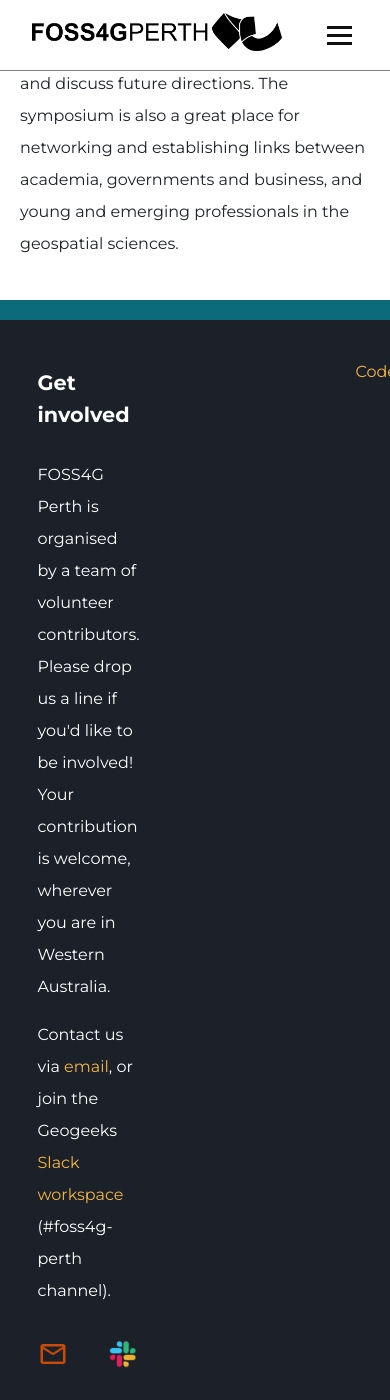
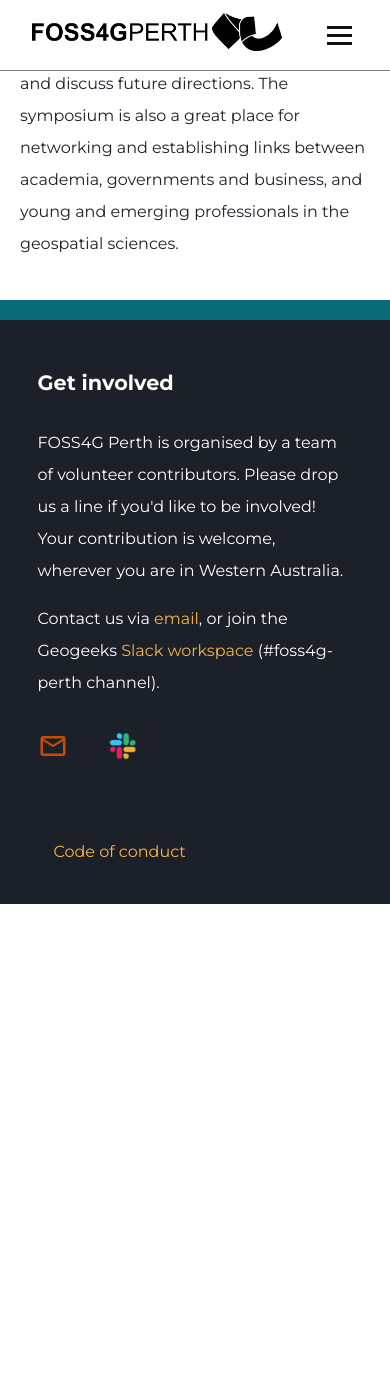
Before and after one commit to foss4g-perth-org/foss4g-perth-org.github.io, a Jekyll site: the page built from index.md, in a window 390 px wide and 1400 px high, scrolled down 1614 px. Built offline with Jekyll 4.4.1, drawn with Linux system fonts in a browser that asks for light colours; some web fonts are replaced; comment, search, counter and statistics services are not loaded; after the commit the page ends 2518 px from its top, so only the background shows below that.

Commit message:
Fix footer css again

```diff
--- a/assets/css/main.scss
+++ b/assets/css/main.scss
@@ -600,7 +600,7 @@ footer {
     font-size: 2.2rem;
     line-height: 2.8rem
   }
-  .footer .footer-wrapper {
+  footer .footer-wrapper {
     grid-template-columns: 1fr;
     .footer-menu ul {
       text-align: left;
```
